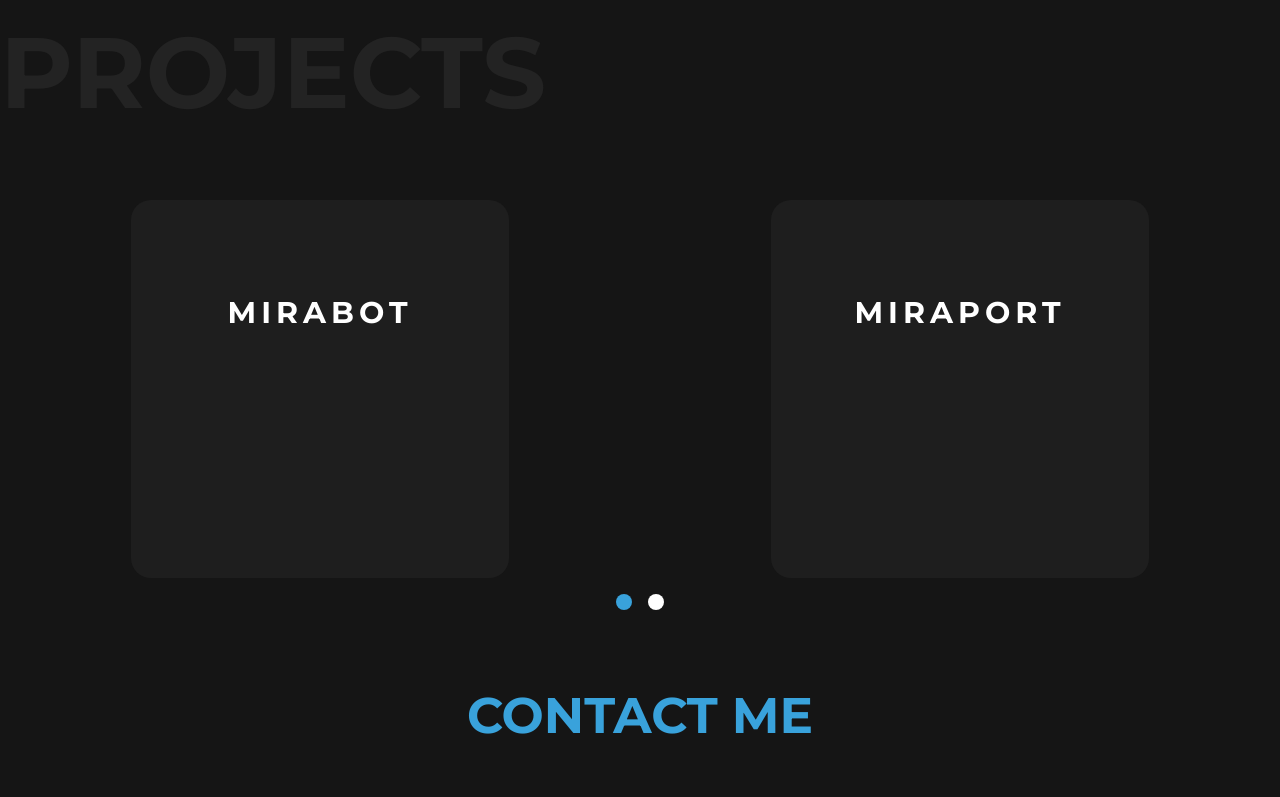
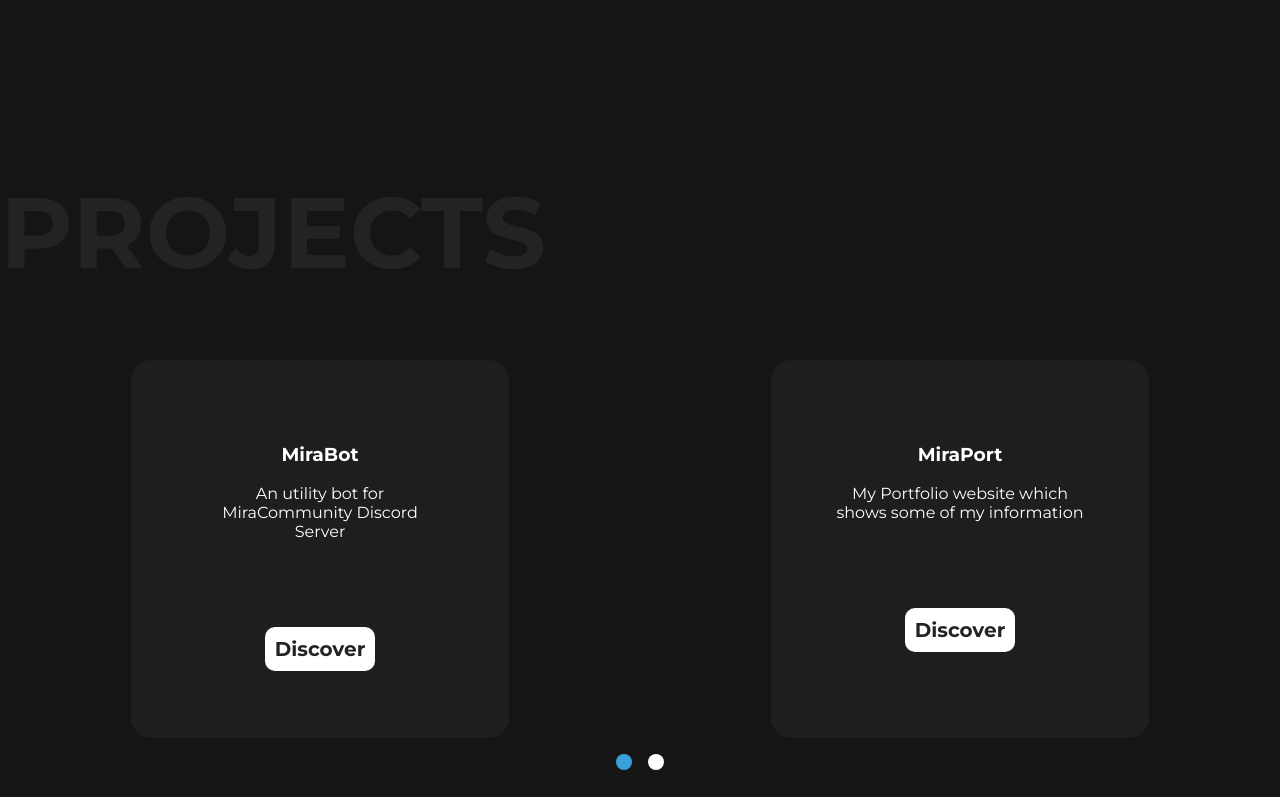
Before and after one commit to Mirailisc/MiraPort, a React (Create React App) app: page / in a window 1280 px wide. Shown: the part 1704-2501 px from the top of the page. Built offline with nearby package versions, Linux system fonts and the light colour scheme.

Commit message:
Fix Responsive

```diff
--- a/src/App.tsx
+++ b/src/App.tsx
@@ -1,4 +1,4 @@
-import React from 'react'
+import React, { useEffect } from 'react'
 import styles from './index.module.scss'
 
 import Home from './components/Home'
@@ -8,6 +8,11 @@
 import Footer from './components/Footer'
 
 const App: React.FC = (): JSX.Element => {
+
+  useEffect(() => {
+    document.title = "MiraPort"
+  })
+
   return (
     <div className={styles.App}>
       <Home />
--- a/src/components/About/index.module.scss
+++ b/src/components/About/index.module.scss
@@ -1,6 +1,7 @@
 
 .About {
     height: 58rem;
+    margin-bottom: 10rem;
 
     .Header {
         text-align: right;
--- a/src/components/Projects/index.module.scss
+++ b/src/components/Projects/index.module.scss
@@ -22,23 +22,9 @@
                 margin-bottom: 2rem;
                 border-radius: 20px;
                 color: #FFFFFF;
-                background-color: #1E1E1E;
-
-                .cardHeader {
-                    font-size: 30px;
-                    position: absolute;
-                    opacity: 100%;
-                    left: 0;
-                    right: 0;
-                    transition: 300ms;
-                    text-transform: uppercase;
-                    letter-spacing: 5px;
-                }
+                background: #1E1E1E;
 
                 .body {
-                    opacity: 0%;
-                    transition: 300ms;
-
                     a {
                         position: relative;
                         top: 5rem;
@@ -54,17 +40,11 @@
                         &:hover {
                             background-color: #d4d4d4;
                         }
+
+                        @media only screen and (max-width: 768px) {
+                            top: 3rem;
+                        }
                     }
-                }
-
-                &:hover {
-                   .body {
-                        opacity: 100%;
-                   }
-
-                   .cardHeader {
-                        opacity: 0%;
-                   }
                 }
             }
         }
--- a/src/components/Projects/index.tsx
+++ b/src/components/Projects/index.tsx
@@ -44,7 +44,6 @@
             {projectCards.map((items) => (
               <div className={styles.card} key={items.key}>
                 <div className={styles.cardContent}>
-                  <h3 className={styles.cardHeader}>{items.name}</h3>
                   <div className={styles.body}>
                     <h3>{items.name}</h3>
                     <p>{items.detail}</p>
```
